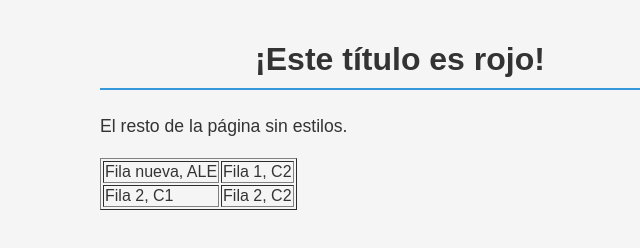
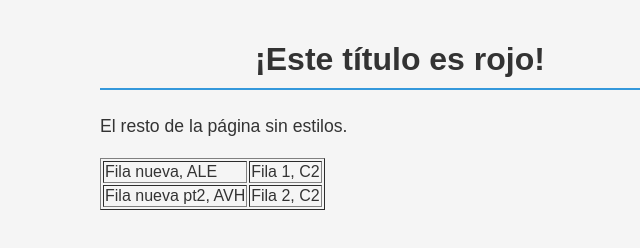
Before and after one commit to alebonita/REPO-TIC-2-752677, a plain HTML site: page index.html in a window 1280 px wide. Shown: the whole page, without its empty margins (240-880 px from the left). Drawn offline with Linux system fonts and the light colour scheme.

Commit message:
Cmbia segunda linea

```diff
--- a/index.html
+++ b/index.html
@@ -15,7 +15,7 @@
             <td>Fila 1, C2</td>
         </tr>
         <tr>
-            <td>Fila 2, C1</td>
+            <td>Fila nueva pt2, AVH</td>
             <td>Fila 2, C2</td>
         </tr>
     </table>
```
